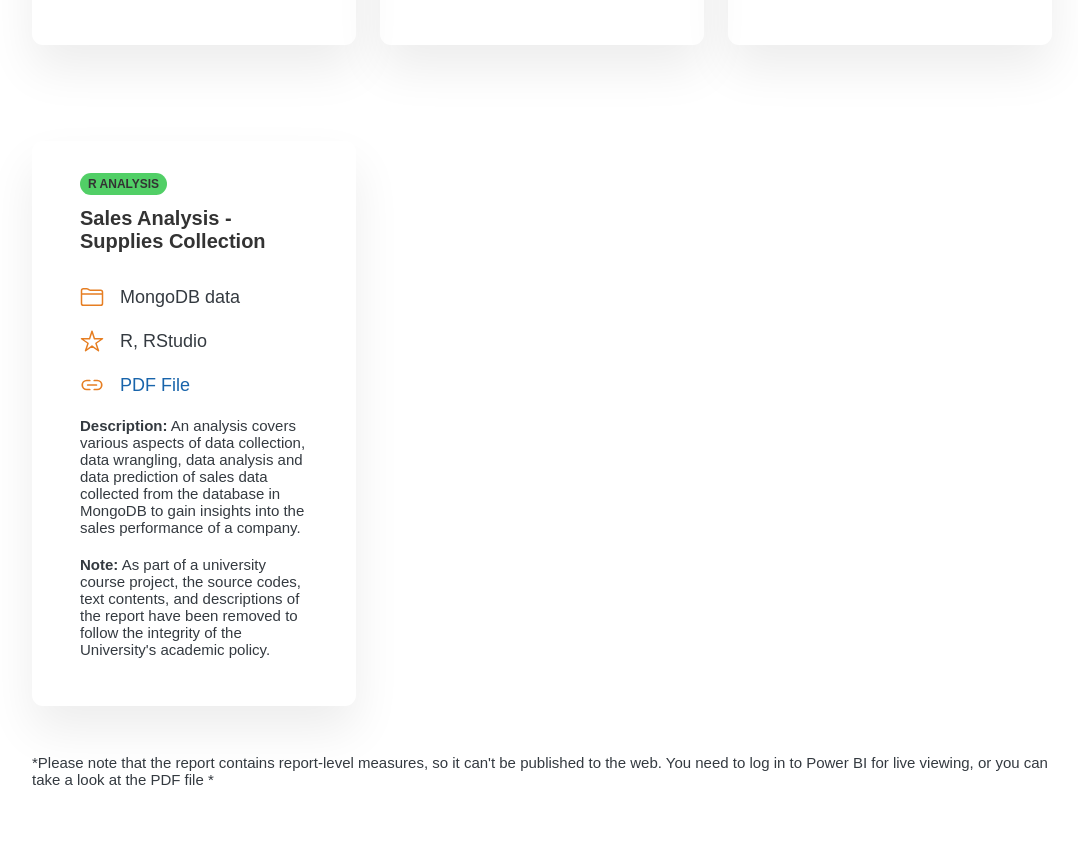
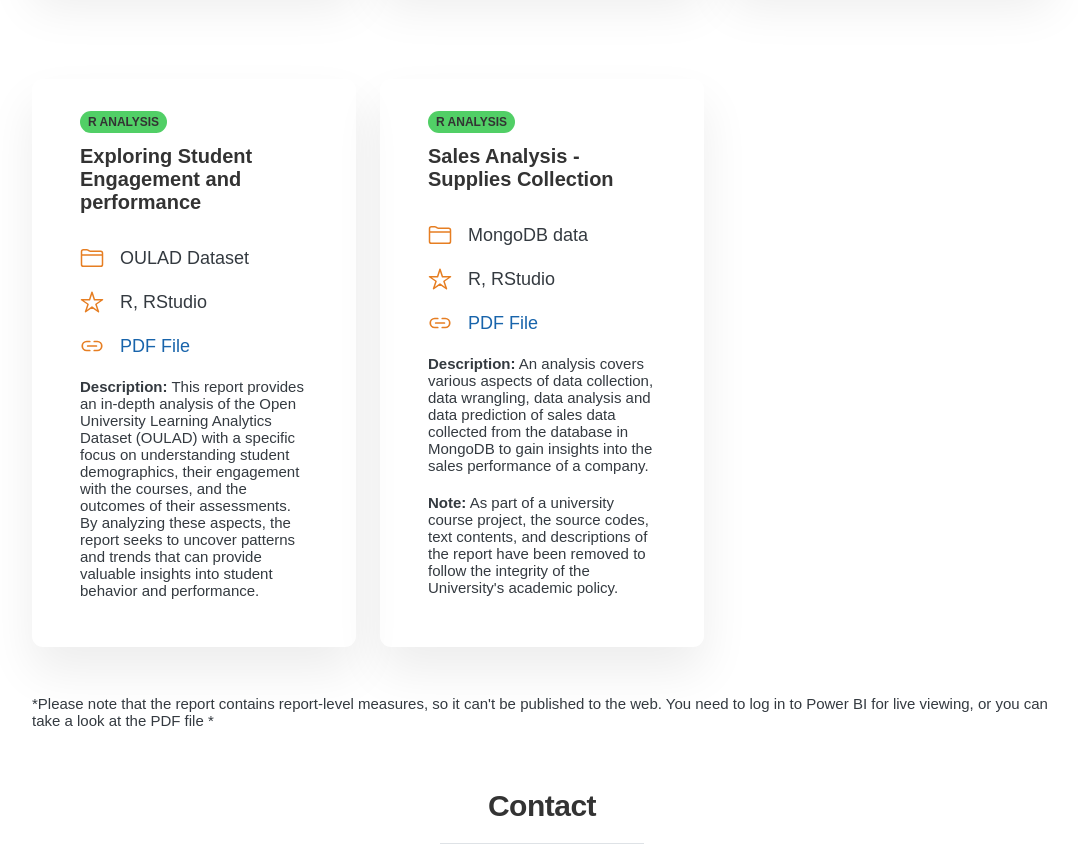
Before and after one commit to MinhNguyenNDM/portfolio-MN, a plain HTML site: page index.html in a window 1280 px wide. Shown: the part 3165-4012 px from the top of the page, without its empty margins (98-1176 px from the left). Drawn offline with nearby package versions, Linux system fonts and the light colour scheme.

Commit message:
update 2024

```diff
--- a/index.html
+++ b/index.html
@@ -169,7 +169,7 @@
         <div class="skill2">
         <ul class="achievement">
           <li>Programming Languages for data: Proficient in R and Python.</li>
-          <li>Database and Tools: Experienced in SQL, MySQL, RStudio, MySQL Workbench, Microsoft Power BI, and Excel.</li>
+          <li>Database and Tools: Experienced in SQL, MySQL, RStudio, MySQL Workbench, Microsoft Power BI, Excel, Jupyter.</li>
           <li>Additional Technologies: Familiar with HTML, CSS, JavaScript, PHP, and Java.</li>
           <li>Others: Microsoft office, Azure DevOps, GitHub, Figma</li>
         </ul>
@@ -196,7 +196,7 @@
 
     </section>
     <div class="resume-download">
-    <a class="down-link" href="file/Resume_MinhNguyen.pdf" alt="Download My resume here">👉Download My Resume Here👈</a>
+    <a class="down-link" href="file/Resume-MinhNguyen.pdf" alt="Download My resume here">👉Download My Resume Here👈</a>
     </div>
     </div>
 
@@ -303,13 +303,7 @@
               <span> R, RStudio, Power BI</span>
             </li>
 
-            <li class="project-attribute">
-              <ion-icon
-                class="project-icon"
-                name="link-outline"
-              ></ion-icon>
-              <a class="project-link" href="file/Connecting to and Extracting Data from MongoDB Using RStudio.pdf" alt="Details Here">Extracting Data Code - File</a>
-            </li>
+
             <li class="project-attribute">
               <ion-icon
                 class="project-icon"
@@ -328,6 +322,38 @@
 
             <p class="description"><strong>Description:</strong> The project involves connecting to and extracting data from MongoDB using RStudio through JSON and R syntax. The visualization of the data is accomplished using Power BI.</p>
 
+
+          </ul>
+        </div>
+      </div>
+
+
+
+      <div class="showcase">
+        <div class="project-content">
+          <div class="project-tags">
+            <span class="tag tag--tittle">R Analysis</span>
+          </div>
+          <p class="project-title">Exploring Student Engagement and performance</p>
+          <ul class="project-attributes">
+            <li class="project-attribute">
+              <ion-icon class="project-icon" name="folder-outline"></ion-icon>
+              <span>OULAD Dataset</span>
+            </li>
+            <li class="project-attribute">
+              <ion-icon class="project-icon" name="star-outline"></ion-icon>
+              <span> R, RStudio</span>
+            </li>
+            <li class="project-attribute">
+              <ion-icon
+                class="project-icon"
+                name="link-outline"
+              ></ion-icon>
+              <a class="project-link" href="file/OULAD-Report.pdf" alt="Details Here">PDF File</a>
+            </li>
+
+            <p class="description"><strong>Description:</strong> This report provides an in-depth analysis of the Open University Learning Analytics Dataset (OULAD) with a specific focus on understanding student demographics, their engagement with the courses, and the outcomes of their assessments. By analyzing these aspects, the report seeks to uncover patterns and trends that can provide valuable insights into student behavior and performance.
+            </p>
 
           </ul>
         </div>
@@ -364,7 +390,6 @@
       </div>
 
 
-
     </div>
     <p class="description">*Please note that the report contains report-level measures, so it can't be published to the web. You need to log in to Power BI for live viewing, or you can take a look at the PDF file *</p>
     </section>
```
Also changed, not shown: 3 other files.
